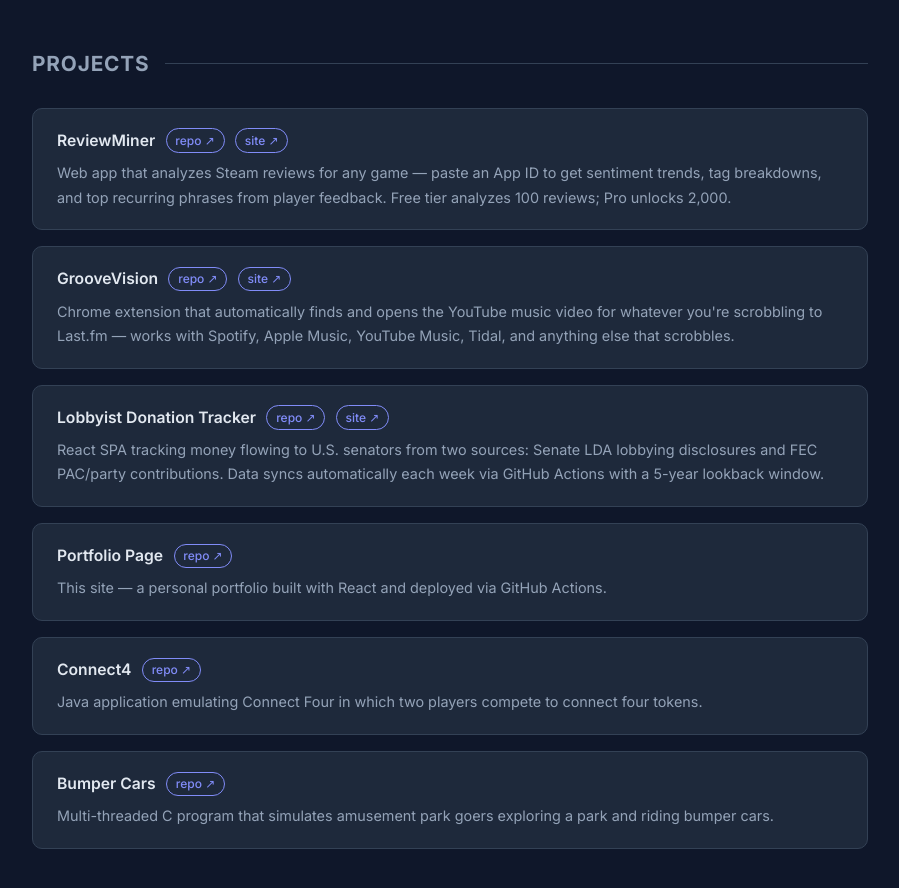
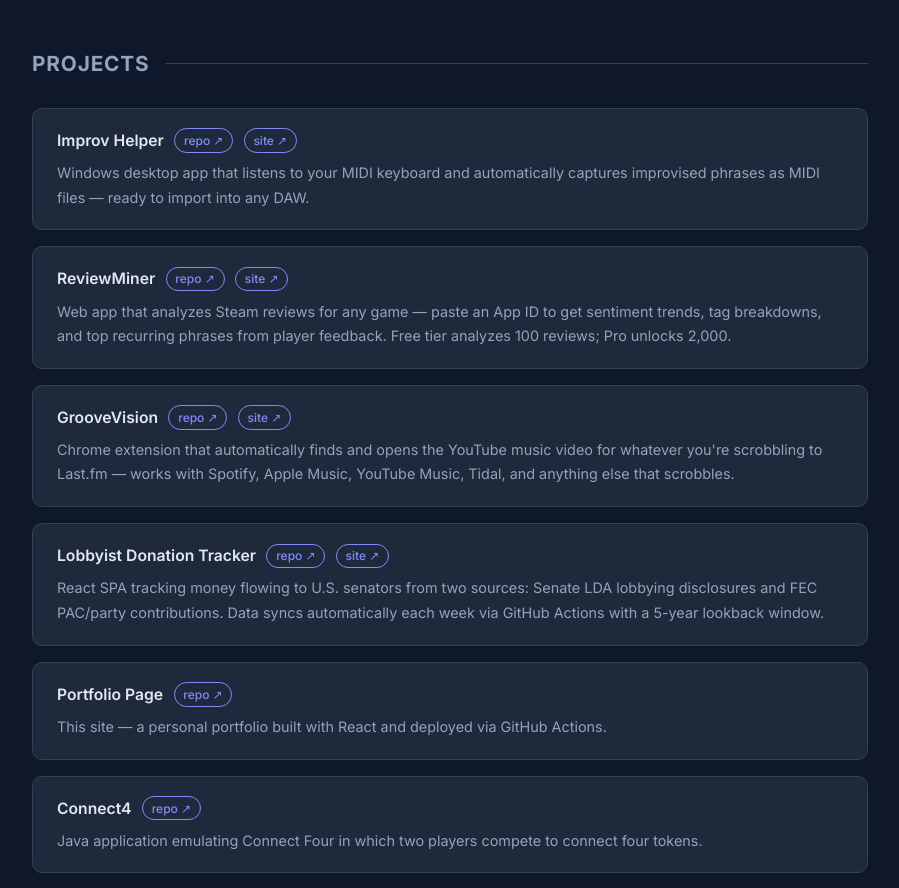
Before and after one commit to wdparker93/portfolio-page, a React (Create React App) app: page / in a window 1280 px wide. Shown: the part 820-1708 px from the top of the page, without its empty margins (190-1089 px from the left). Built offline with nearby package versions, Linux system fonts and the light colour scheme.

Commit message:
feat: add Improv Helper back to projects list
Co-Authored-By: Claude Sonnet 4.6 <noreply@anthropic.com>

```diff
--- a/src/components/Projects.js
+++ b/src/components/Projects.js
@@ -1,6 +1,13 @@
 import React from "react";
 
 const projects = [
+  {
+    name: "Improv Helper",
+    repo: "https://github.com/wdparker93/improvisation-helper",
+    site: "https://wdparker93.github.io/improvisation-helper-site/",
+    description:
+      "Windows desktop app that listens to your MIDI keyboard and automatically captures improvised phrases as MIDI files — ready to import into any DAW.",
+  },
   {
     name: "ReviewMiner",
     repo: "https://github.com/wdparker93/steam-review-miner",
```
